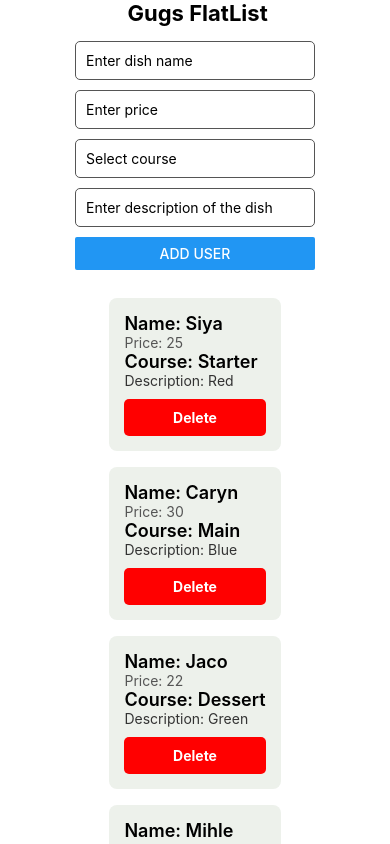
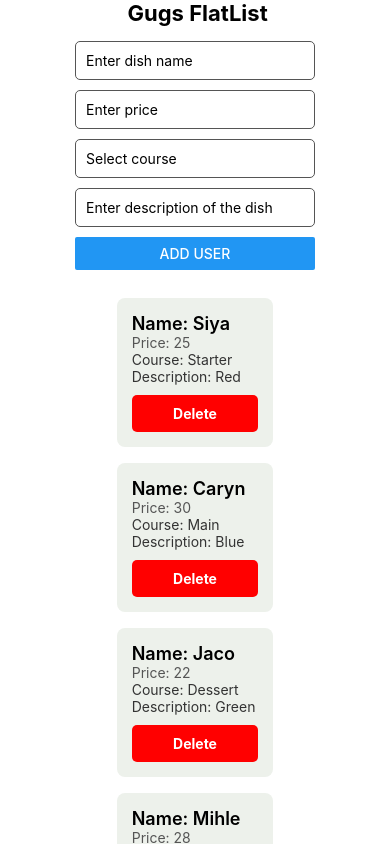
Before and after one commit to Gugulethu11/MASTPOEPART2, a React Native app: screen / in a window 390 px wide. Built offline with nearby package versions, Linux system fonts and the light colour scheme.

Commit message:
added style for the course.

```diff
--- a/App.tsx
+++ b/App.tsx
@@ -13,7 +13,7 @@ const UserItem = ({
   <View style={styles.item}>
     <Text style={styles.name}>Name: {name}</Text>
     <Text style={styles.age}>Price: {price}</Text>
-    <Text style={styles.name}>Course: {course}</Text>
+    <Text style={styles.course}>Course: {course}</Text>
     <Text style={styles.color}>Description: {description}</Text>
 
   <TouchableOpacity style={styles.deletebutton} onPress={onDelete}>
@@ -147,6 +147,10 @@ const styles = StyleSheet.create({
     fontSize: 14,
     color: "#555",
   },
+  course: {
+    fontSize: 14,
+    color: "#333",
+  },
   color: {
     fontSize: 14,
     color: "#333",
```
